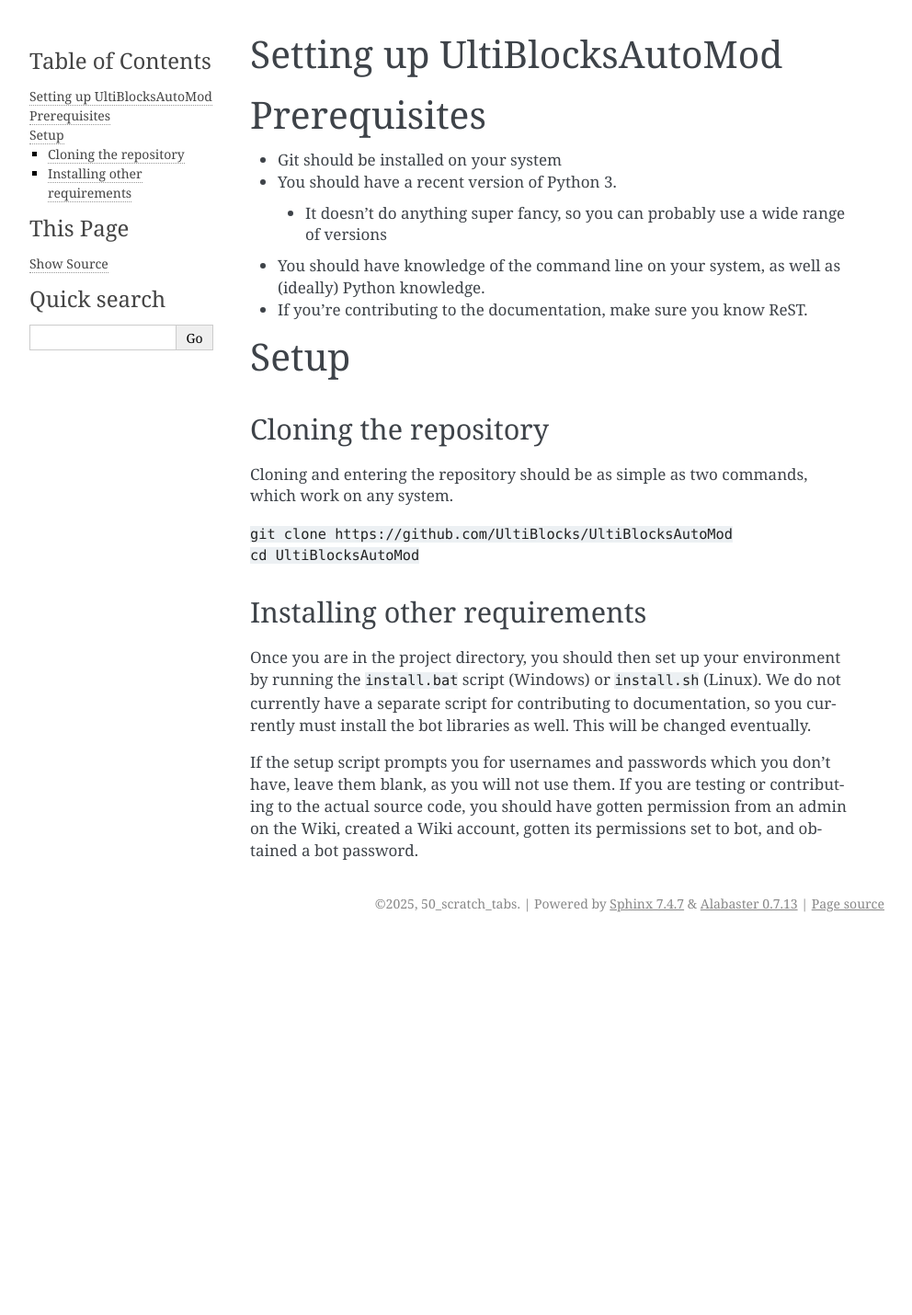
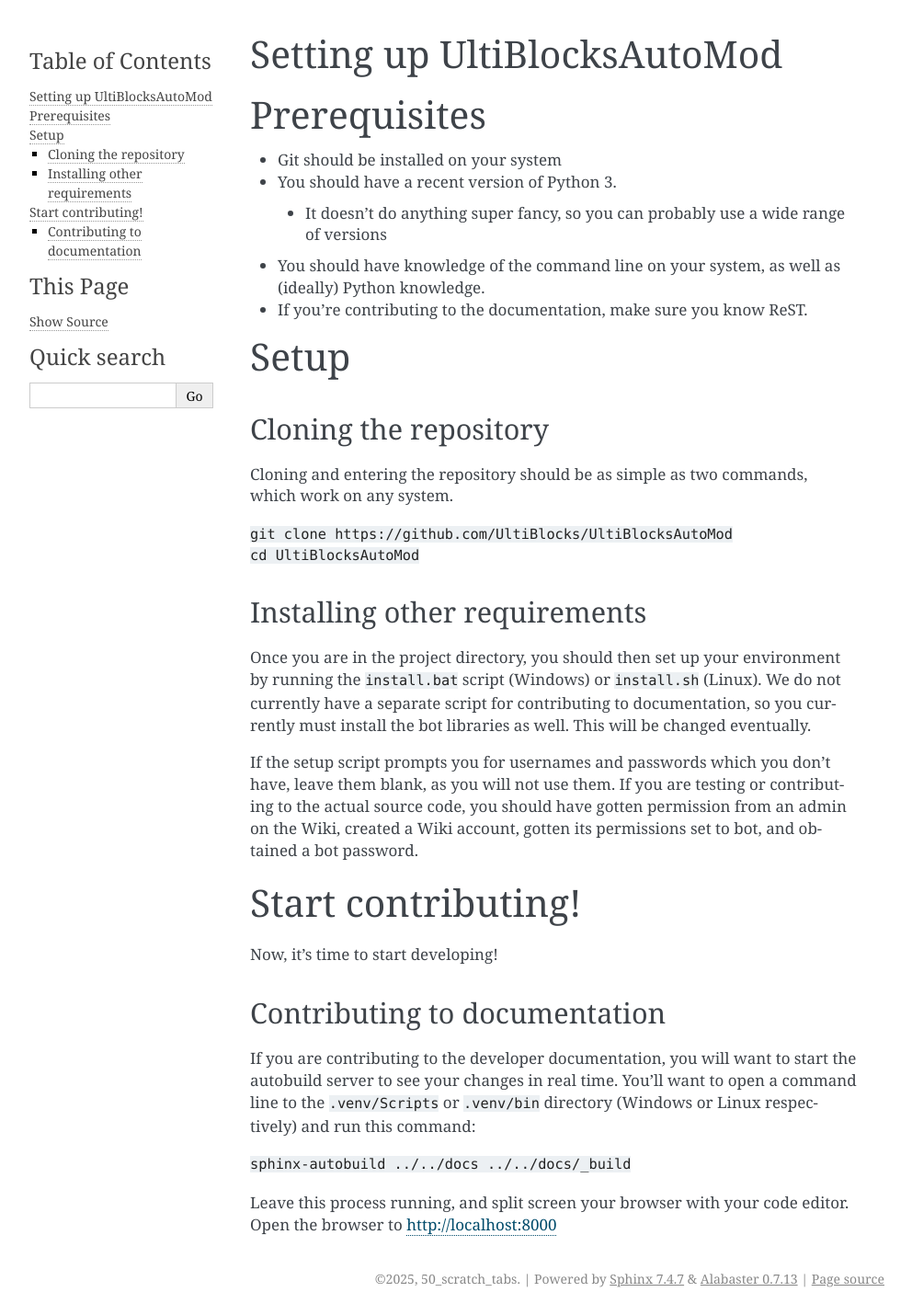
Before and after one commit to AmpM0d/AmpBot, a Sphinx documentation site: the page built from docs/setup.rst, in a window 1280 px wide. Shown: the whole page at 92% size, without its empty margins (148-1140 px from the left). Built offline with Sphinx 7.4.7, drawn with Linux system fonts in a browser that asks for light colours; before the commit the page ends 1022 px from its top, so only the background shows below that.

Commit message:
More setup docs

```diff
--- a/docs/setup.rst
+++ b/docs/setup.rst
@@ -27,3 +27,16 @@
 Once you are in the project directory, you should then set up your environment by running the ``install.bat`` script (Windows) or ``install.sh`` (Linux). We do not currently have a separate script for contributing to documentation, so you currently must install the bot libraries as well. This will be changed eventually.
 
 If the setup script prompts you for usernames and passwords which you don't have, leave them blank, as you will not use them. If you are testing or contributing to the actual source code, you should have gotten permission from an admin on the Wiki, created a Wiki account, gotten its permissions set to bot, and obtained a bot password.
+
+Start contributing!
+===================
+Now, it's time to start developing!
+
+Contributing to documentation
+-----------------------------
+
+If you are contributing to the developer documentation, you will want to start the autobuild server to see your changes in real time. You'll want to open a command line to the ``.venv/Scripts`` or ``.venv/bin`` directory (Windows or Linux respectively) and run this command:
+
+``sphinx-autobuild ../../docs ../../docs/_build``
+
+Leave this process running, and split screen your browser with your code editor. Open the browser to `<http://localhost:8000>`_
```
